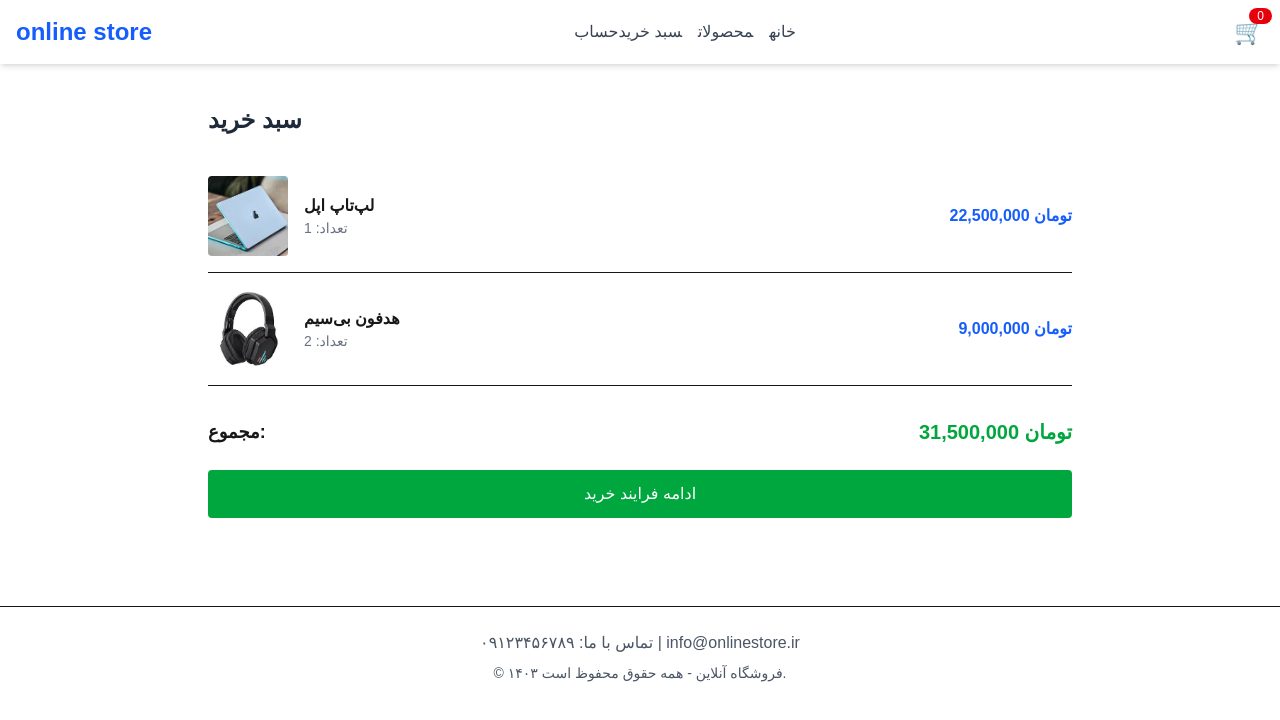
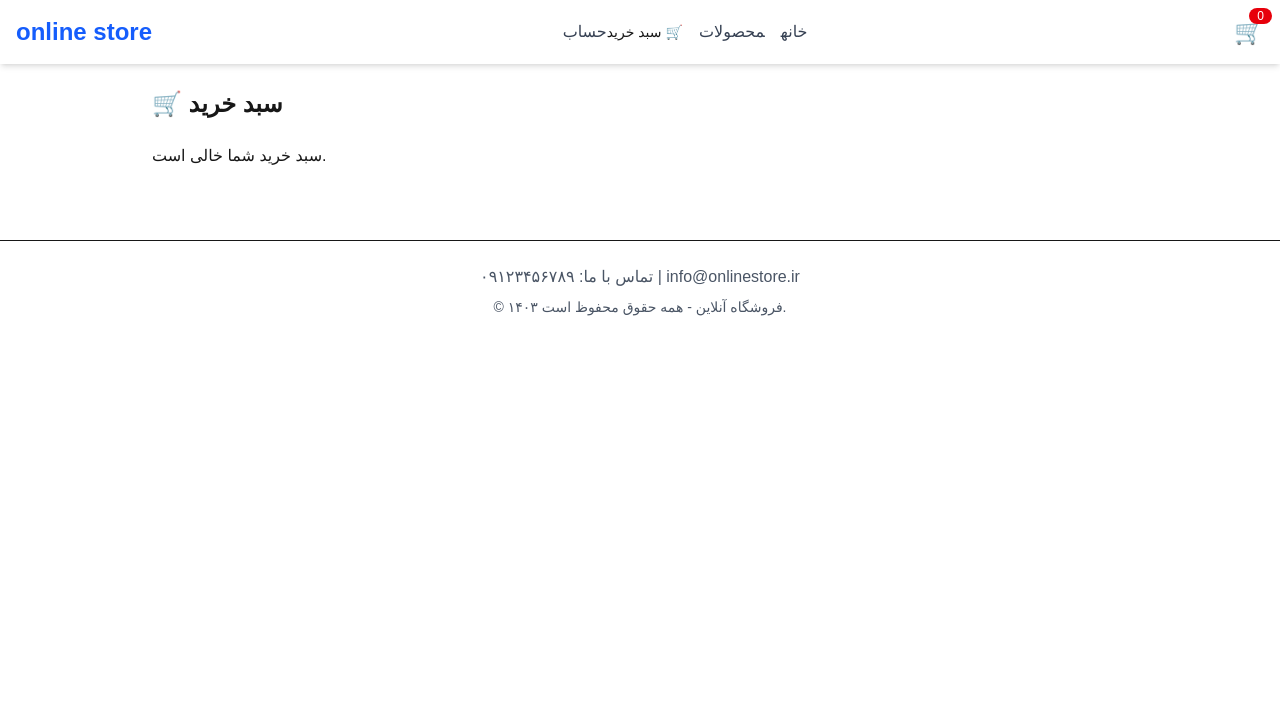
Before and after one commit to Erfan8104/online-store, a Next.js app: page /cart in a window 1280 px wide. Shown: the top 720 px of the page. Built offline with nearby package versions, Linux system fonts and the light colour scheme.

Commit message:
create cart page with product List and total price

```diff
--- a/src/app/cart/page.tsx
+++ b/src/app/cart/page.tsx
@@ -2,74 +2,59 @@
 
 import { useCart } from "./../context/CartContext";
 
-const mockCartItems = [
-  {
-    id: 101,
-    name: "لپ‌تاپ اپل",
-    price: 25000000,
-    discount: 10,
-    quantity: 1,
-    image: "/images/product1.jpg",
-  },
-  {
-    id: 102,
-    name: "هدفون بی‌سیم",
-    price: 4500000,
-    discount: 0,
-    quantity: 2,
-    image: "/images/product2.jpg",
-  },
-];
-
 export default function CartPage() {
   const { cartItems, removeFromCart, clearCart } = useCart();
-  const calculateTotal = () => {
-    return mockCartItems.reduce((total, item) => {
-      const finalPrice = item.price * (1 - item.discount / 100) * item.quantity;
-      return total + finalPrice;
-    }, 0);
-  };
+
+  const total = cartItems.reduce(
+    (sum, item) => sum + item.price * item.quantity * (1 - item.discount / 100),
+    0
+  );
 
   return (
-    <main className="max-w-4xl mx-auto px-4 py-10">
-      <h1 className="text-2xl font-bold text-gray-800 mb-6">سبد خرید</h1>
+    <main className="max-w-5xl mx-auto p-6">
+      <h1 className="text-2xl font-bold mb-6">🛒 سبد خرید</h1>
 
-      {mockCartItems.map((item) => {
-        const finalPrice = item.price * (1 - item.discount / 100);
-        return (
-          <div
-            key={item.id}
-            className="flex items-center justify-between border-b py-4"
-          >
-            <div className="flex items-center gap-4">
-              <img
-                src={item.image}
-                alt={item.name}
-                className="w-20 h-20 object-cover rounded"
-              />
+      {cartItems.length === 0 ? (
+        <p>سبد خرید شما خالی است.</p>
+      ) : (
+        <div className="space-y-4">
+          {cartItems.map((item) => (
+            <div
+              key={item.id}
+              className="flex justify-between items-center border p-4 rounded-md"
+            >
               <div>
                 <h2 className="font-semibold">{item.name}</h2>
-                <p className="text-sm text-gray-500">تعداد: {item.quantity}</p>
+                <p>تعداد: {item.quantity}</p>
+                <p>
+                  قیمت:{" "}
+                  {(item.price * (1 - item.discount / 100)).toLocaleString()}{" "}
+                  تومان
+                </p>
               </div>
+              <button
+                className="text-red-600 font-bold"
+                onClick={() => removeFromCart(item.id)}
+              >
+                حذف
+              </button>
             </div>
+          ))}
 
-            <div className="text-blue-600 font-bold">
-              {(finalPrice * item.quantity).toLocaleString()} تومان
-            </div>
+          <hr className="my-4" />
+
+          <div className="text-right text-lg font-semibold">
+            مجموع: {total.toLocaleString()} تومان
           </div>
-        );
-      })}
 
-      <div className="mt-8 flex justify-between items-center">
-        <span className="font-bold text-lg">مجموع:</span>
-        <span className="text-xl font-bold text-green-600">
-          {calculateTotal().toLocaleString()} تومان
-        </span>
-      </div>
-
-      <button className="mt-6 w-full bg-green-600 text-white py-3 rounded hover:bg-green-700">
-        ادامه فرایند خرید
-      </button>
+          <button
+            onClick={clearCart}
+            className="mt-4 bg-red-600 text-white px-4 py-2 rounded hover:bg-red-700"
+          >
+            پاک‌سازی سبد خرید
+          </button>
+        </div>
+      )}
     </main>
   );
 }
--- a/src/components/Header.tsx
+++ b/src/components/Header.tsx
@@ -21,9 +21,13 @@ export default function Header() {
           <Link href="/products" className="text-gray-700 hover:text-blue-600">
             محصولات
           </Link>
-          <Link href="/cart" className="text-gray-700 hover:text-blue-600">
-            سبد خرید
+          <Link
+            href="/cart"
+            className="text-sm font-medium hover:text-blue-600"
+          >
+            🛒 سبد خرید
           </Link>
+
           <Link href="/account" className="text-gray-700 hover:text-blue-600">
             حساب
           </Link>
```
